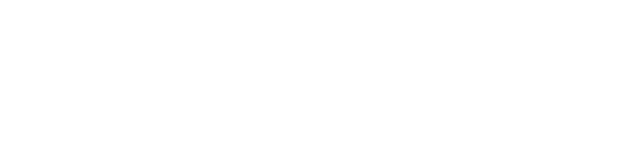
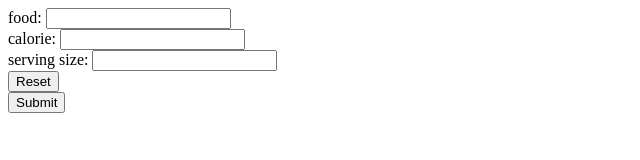
Before and after one commit to jz0u/nutty, a website: page public/dashboardpage/dashboardpage.html in a window 1280 px wide. Shown: the whole page, without its empty margins (0-640 px from the left). Drawn offline with Linux system fonts and the light colour scheme.

Commit message:
added dashboard page

```diff
--- a/app.js
+++ b/app.js
@@ -44,7 +44,7 @@ app.get("/register", (req,res) => {
 });
 
 app.get("/dashboard",(req,res)=>{
-  res.sendFile(path.join(__dirname,"public/dashboard/dashboardpage.html"))
+  res.sendFile(path.join(__dirname,"public/dashboardpage/dashboardpage.html"))
 });
 
 mongoose
--- a/public/dashboardpage/dashboardpage.html
+++ b/public/dashboardpage/dashboardpage.html
@@ -0,0 +1,34 @@
+<!DOCTYPE html>
+<html>
+  <head>
+    <title>dashboard</title>
+  </head>
+  <body>
+    <div>
+      <form action="/api/logs" method="post">
+        <div>
+          <label for="food_in">food:</label>
+          <input type="text" id="food_in" name ="name"/>
+        </div>
+
+        <div>
+          <label for="calorie_in">calorie:</label>
+          <input type="number" id="calorie_in" name = "calorie" />
+        </div>
+
+        <div>
+        <label for="serving_size_in">serving size:</label>
+          <input type="number" id ="serving_size_in" name="serving_size"/>
+        </div>
+
+        <div>
+          <input type="reset" />
+        </div>
+
+        <div>
+          <input type="submit" />
+        </div>
+      </form>
+    </div>
+  </body>
+</html>
--- a/public/loginpage/loginpage.html
+++ b/public/loginpage/loginpage.html
@@ -2,10 +2,11 @@
 <html>
   <head>
      <title>login</title>
+     <script src="../loginpage/loginpage.js" defer></script>
   </head>
 
   <body>
-    <form action="/api/users/login" method="post">
+    <form id="login_form" action="/api/users/login" method="post">
             <div>
                 <label for="username_in"> username:</label>
                 <input type = "text" id = "username_in" name ="name">
--- a/public/loginpage/loginpage.js
+++ /dev/null
@@ -1,3 +0,0 @@
-function go_to_dashboardpage(){
-    window.location.href = "/dashboard"
-}
```
Also changed, not shown: controllers/user.controller.js (+5 -2 lines).
